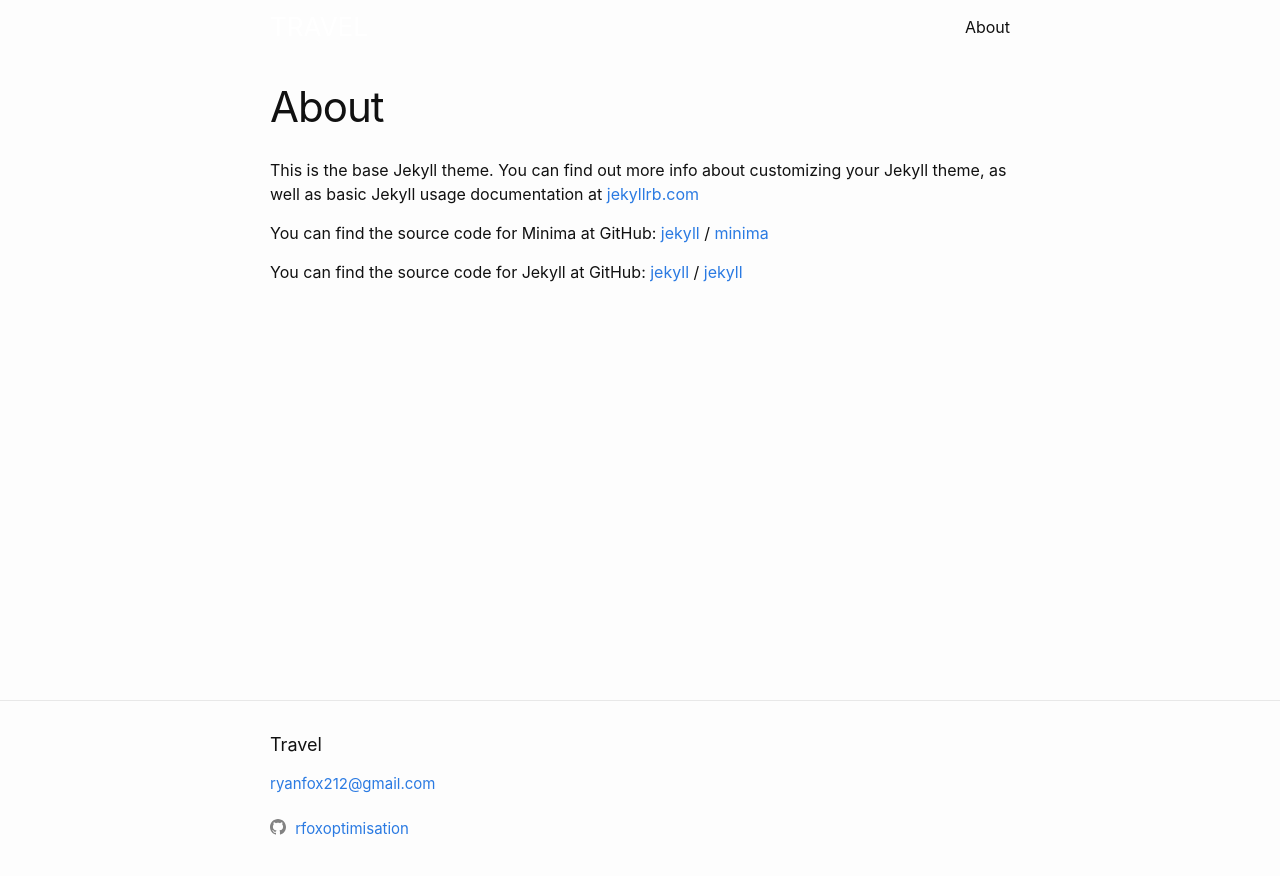
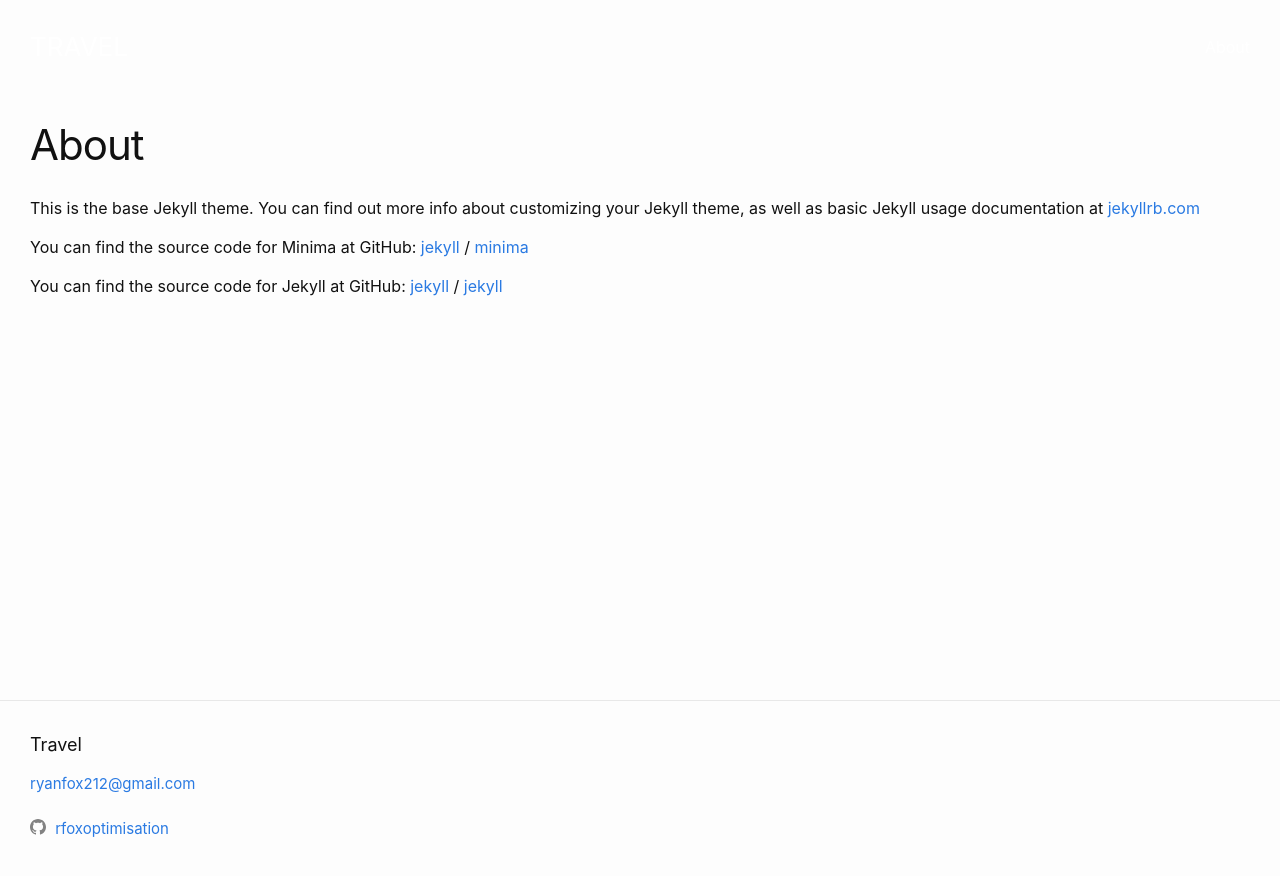
Before and after one commit to rfoxoptimisation/travel, a Jekyll site: the page built from about.md, in a window 1280 px wide. Shown: the top 876 px of the page. Built offline with Jekyll 4.4.1, drawn with Linux system fonts in a browser that asks for light colours.

Commit message:
Nav spacing and colour bug on mobile

```diff
--- a/_layouts/home.html
+++ b/_layouts/home.html
@@ -1,7 +1,5 @@
 ---
 layout: default
-hero_heading: "The title of the website"
-hero_subheading: "There should definitely be something cool here"
 ---
 
 <div class="home">
--- a/_sass/_base.scss
+++ b/_sass/_base.scss
@@ -175,8 +175,8 @@
  * Wrapper
  */
 .wrapper {
-  max-width: -webkit-calc(#{$content-width} - (#{$spacing-unit} * 2));
-  max-width:         calc(#{$content-width} - (#{$spacing-unit} * 2));
+  // max-width: -webkit-calc(#{$content-width} - (#{$spacing-unit} * 2));
+  // max-width:         calc(#{$content-width} - (#{$spacing-unit} * 2));
   margin-right: auto;
   margin-left: auto;
   padding-right: $spacing-unit;
--- a/_sass/_layout.scss
+++ b/_sass/_layout.scss
@@ -6,6 +6,13 @@
 
   // Positioning context for the mobile navigation icon
   position: relative;
+}
+
+.site-header .wrapper {
+  @media screen and (min-width: $on-palm) {
+    padding-top: 20px;
+    padding-bottom: 20px;
+  }
 }
 
 .site-title {
@@ -35,7 +42,11 @@
   }
 
   .page-link {
-    color: $text-color;
+    @media screen and (max-width: $on-palm){
+      color: $text-color;
+    }
+
+    color: #fff;
     line-height: $base-line-height;
 
     // Gaps between nav items, but not on the last one
@@ -179,7 +190,13 @@
   max-width:100%;
 
   /* To go behind the nav */
-  margin-top: -55.95px;
+  @media screen and (max-width: $on-palm){
+    margin-top: -55.95px;
+  }
+  @media screen and (min-width: $on-palm) {
+    margin-top: -94px;
+  }
+
 
   /* Flexbox stuff */
   display: flex;
```
